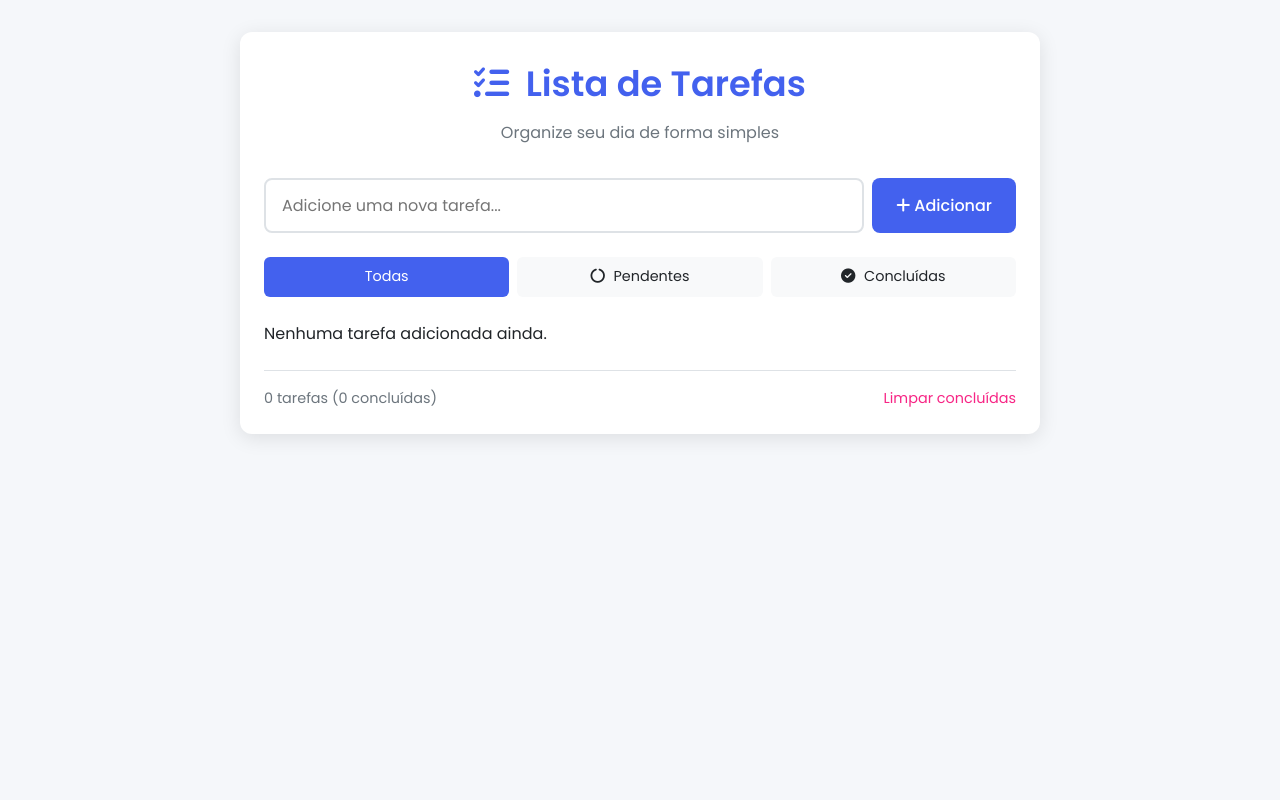
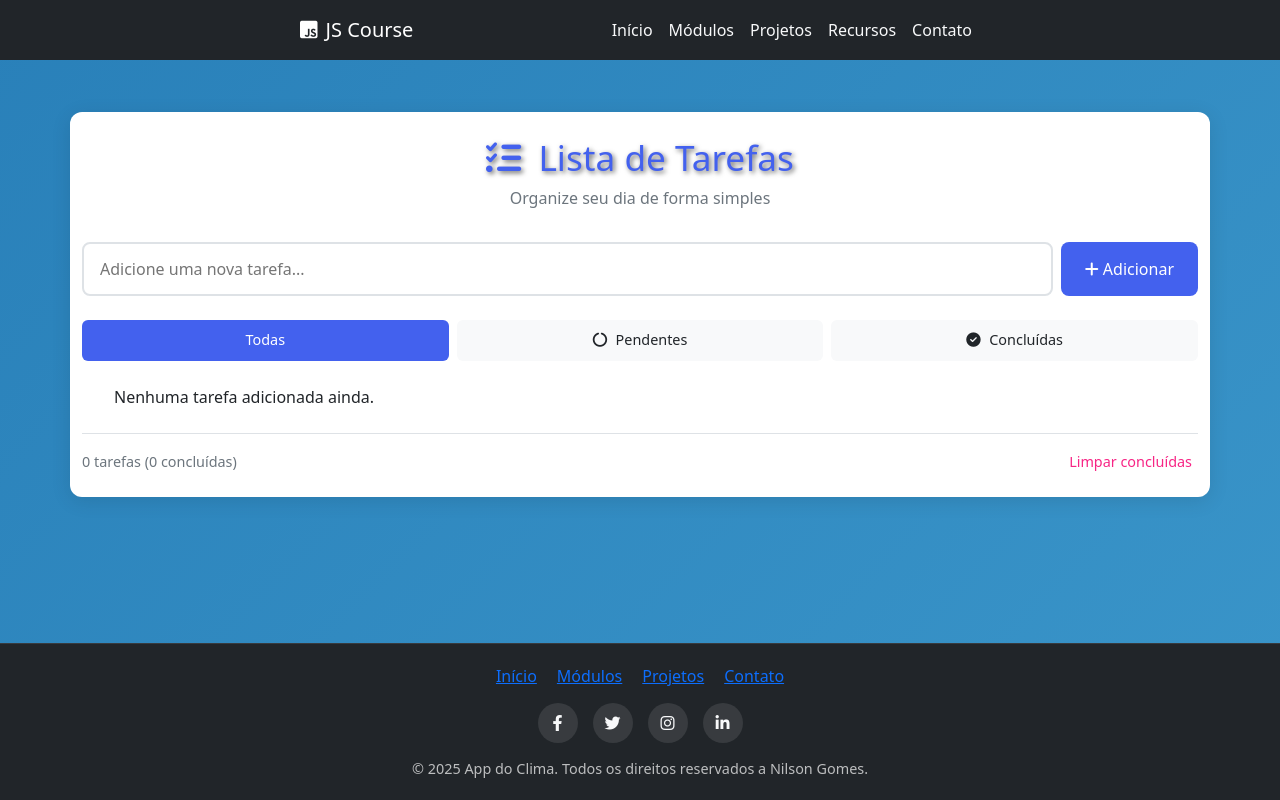
Before and after one commit to nilsong87/Lista-de-Tarefas, a plain HTML site: page index.html in a window 1280 px wide. Drawn offline with nearby package versions, Linux system fonts and the light colour scheme.

Commit message:
Ajustes 01a

```diff
--- a/index.html
+++ b/index.html
@@ -9,8 +9,42 @@
     <link rel="stylesheet" href="https://cdnjs.cloudflare.com/ajax/libs/font-awesome/6.4.0/css/all.min.css">
     <!-- Google Fonts -->
     <link href="https://fonts.googleapis.com/css2?family=Poppins:wght@300;400;500;600&display=swap" rel="stylesheet">
+    <link rel="stylesheet" href="https://fonts.googleapis.com/css2?family=Open+Sans:wght@400;700&display=swap">
+    <link rel="stylesheet" href="https://cdnjs.cloudflare.com/ajax/libs/font-awesome/6.4.0/css/all.min.css">
+    <link rel="stylesheet" href="https://cdn.jsdelivr.net/npm/bootstrap@5.3.0/dist/css/bootstrap.min.css">
 </head>
 <body>
+    <!-- Navbar -->
+    <nav class="navbar navbar-expand-lg navbar-dark bg-dark fixed-top">
+        <div class="container-1">
+            <a class="navbar-brand" href="index.html">
+                <i class="fab fa-js-square me-2"></i>JS Course
+            </a>
+            <button class="navbar-toggler" type="button" data-bs-toggle="collapse" data-bs-target="#navbarNav"
+                aria-controls="navbarNav" aria-expanded="false" aria-label="Toggle navigation">
+                <span class="navbar-toggler-icon"></span>
+            </button>
+            <div class="collapse navbar-collapse" id="navbarNav">
+                <ul class="navbar-nav ms-auto">
+                    <li class="nav-item">
+                        <a class="nav-link" href="#home">Início</a>
+                    </li>
+                    <li class="nav-item">
+                        <a class="nav-link" href="#modules">Módulos</a>
+                    </li>
+                    <li class="nav-item">
+                        <a class="nav-link" href="#projects">Projetos</a>
+                    </li>
+                    <li class="nav-item">
+                        <a class="nav-link" href="#resources">Recursos</a>
+                    </li>
+                    <li class="nav-item">
+                        <a class="nav-link" href="#contact">Contato</a>
+                    </li>
+                </ul>
+            </div>
+        </div>
+    </nav>
     <div class="container">
         <header>
             <h1><i class="fas fa-tasks"></i> Lista de Tarefas</h1>
@@ -40,6 +74,25 @@
         </div>
     </div>
 
-    <script src="script.js"></script>
+   <!-- Footer -->
+   <footer>
+    <div class="footer-content">
+      <div class="footer-links">
+        <a href="#home">Início</a>
+        <a href="#modules">Módulos</a>
+        <a href="#projects">Projetos</a>
+        <a href="#contact">Contato</a>
+      </div>
+      <div class="social-links">
+        <a href="#"><i class="fab fa-facebook-f"></i></a>
+        <a href="#"><i class="fab fa-twitter"></i></a>
+        <a href="#"><i class="fab fa-instagram"></i></a>
+        <a href="#"><i class="fab fa-linkedin-in"></i></a>
+      </div>
+      <p>&copy; 2025 App do Clima. Todos os direitos reservados a Nilson Gomes.</p>
+    </div>
+  </footer>
+
+<script src="script.js"></script>
 </body>
 </html>
--- a/style.css
+++ b/style.css
@@ -11,22 +11,60 @@
     --shadow-color: rgba(0, 0, 0, 0.1);
 }
 
-* {
-    margin: 0;
-    padding: 0;
-    box-sizing: border-box;
-    font-family: 'Poppins', sans-serif;
-}
+html, body {
+    height: 100%; /* Garante que ocupem 100% da altura da tela */
+    margin: 0; /* Remove margens padrão */
+    display: flex;
+    flex-direction: column; /* Organiza o conteúdo em coluna */
+  }
 
-body {
-    background-color: #f5f7fa;
+  body {
+    font-family: 'Segoe UI', Tahoma, Geneva, Verdana, sans-serif;
+    color: #333;
+    background: linear-gradient(135deg, #2980b9, #6dd5fa);
+    background-size: 400% 400%;
+    animation: gradientBG 10s ease infinite;
+  }
+
+  a {
+    text-decoration: none;
+    color: var(--secondary-color);
+  }
+
+  .container-1{
+    flex: 1; /* Faz o container principal ocupar o espaço restante */
+    display: flex;
+    flex-direction: row;
+    justify-content: center; /* Centraliza verticalmente */
+    align-items: center; /* Centraliza horizontalmente */
+    padding: 0px 300px;
+  }
+
+  .navbar-nav .nav-link {
+    padding: 10px 15px;
+    color: var(--light-color);
+    transition: color 0.3s ease, background-color 0.3s ease;
+
+  }
+
+  .navbar-nav .nav-link:hover {
     color: var(--dark-color);
-    line-height: 1.6;
-}
+    background-color: var(--primary-color);
+    border-radius: 5px;
+  }
+
+  h1 {
+    color: #fff;
+    margin-bottom: 20px;
+    text-shadow: 2px 2px 5px rgba(0, 0, 0, 0.6);
+    font-size: 2.5em;
+  }
+
+
 
 .container {
     max-width: 800px;
-    margin: 2rem auto;
+    margin: 7rem -15rem;
     padding: 1.5rem;
     background-color: white;
     border-radius: 12px;
@@ -241,3 +279,67 @@ header p {
         width: calc(33.333% - 0.5rem);
     }
 }
+
+footer {
+    background-color: var(--dark-color);
+    padding: 20px 10px; /* Ajuste de padding para espaçamento interno */
+    text-align: center;
+    color: var(--light-color);
+    margin-top: auto; /* Garante que o rodapé fique no final */
+    border-top: 1px solid rgba(255, 255, 255, 0.1); /* Linha sutil no topo do rodapé */
+  }
+
+  footer .footer-content {
+    display: flex;
+    flex-direction: column;
+    align-items: center;
+    gap: 15px; /* Espaçamento entre os elementos */
+  }
+
+  footer .footer-links {
+    display: flex;
+    gap: 20px; /* Espaçamento entre os links */
+    flex-wrap: wrap; /* Permite que os links quebrem linha em telas menores */
+    justify-content: center;
+  }
+
+  footer .social-links {
+    display: flex;
+    gap: 15px; /* Espaçamento entre os ícones sociais */
+    justify-content: center;
+  }
+
+  footer .social-links a {
+    display: inline-block;
+    width: 40px;
+    height: 40px;
+    line-height: 40px;
+    text-align: center;
+    background-color: rgba(255, 255, 255, 0.1);
+    border-radius: 50%;
+    transition: all 0.3s ease;
+    color: var(--light-color);
+  }
+
+  footer .social-links a:hover {
+    background-color: var(--primary-color);
+    color: var(--dark-color);
+  }
+
+  footer p {
+    font-size: 0.9em;
+    margin: 0;
+    color: rgba(255, 255, 255, 0.7);
+  }
+
+  @keyframes animate {
+    0% {
+        background-position: 0% 50%;
+    }
+    50% {
+        background-position: 100% 50%;
+    }
+    100% {
+        background-position: 0% 50%;
+    }
+  }
```
